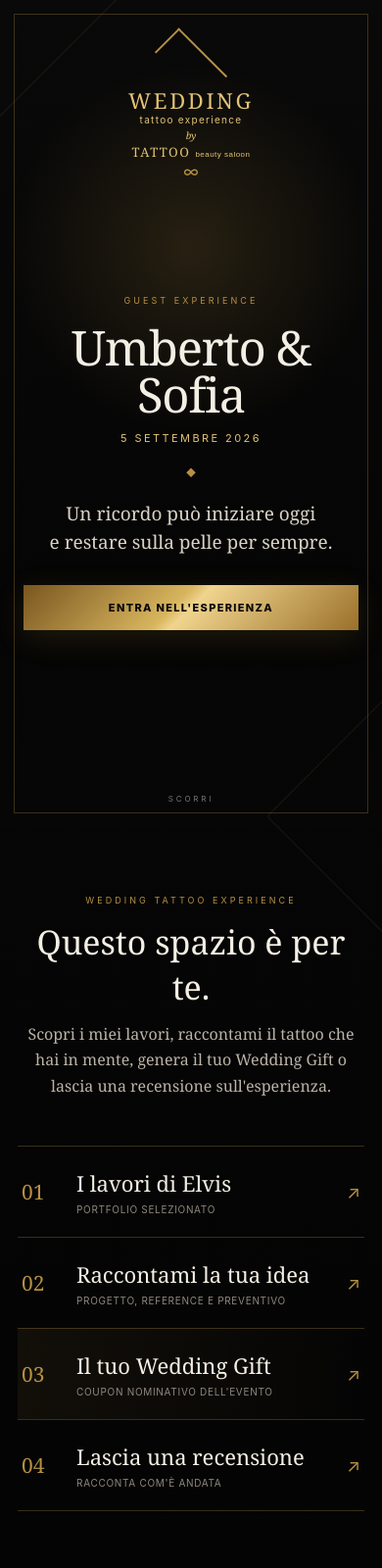
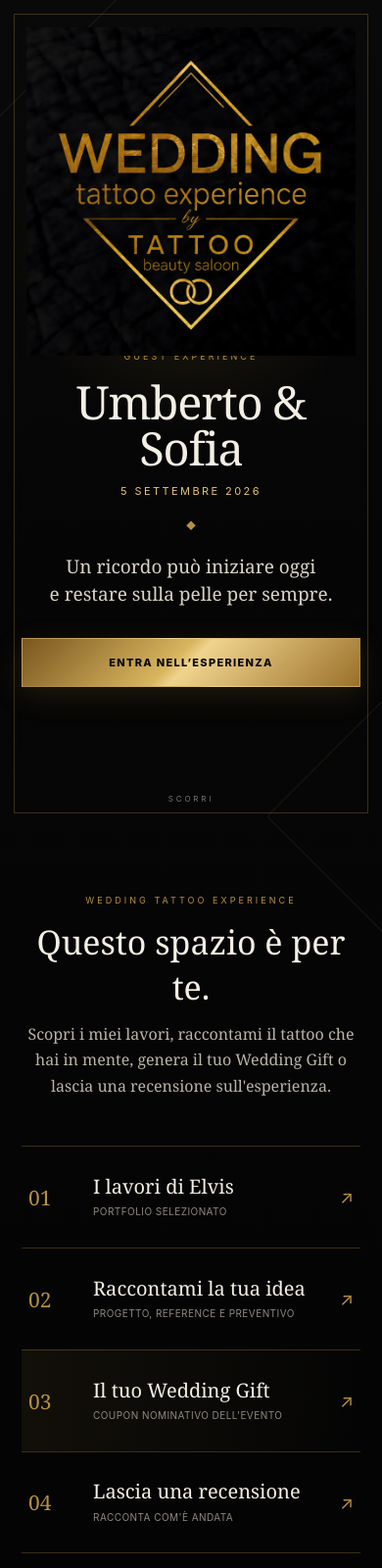
Before and after one commit to elvis23678/wte-guest-hub, a plain HTML site: page index.html in a window 390 px wide. Shown: the top 1600 px of the page at 98% size. Drawn offline with Linux system fonts and the light colour scheme.

Commit message:
Add files via upload

```diff
--- a/app.js
+++ b/app.js
@@ -1,3 +1,4 @@
+document.addEventListener("DOMContentLoaded",()=>{ const h=document.querySelector(".hero .cta.gold"); if(h){h.textContent="ENTRA NELL’ESPERIENZA"; h.classList.add("gold");} });
 const C = window.WTE_GUEST_CONFIG;
 const $ = s => document.querySelector(s);
 const panels = [...document.querySelectorAll(".panel")];
--- a/index.html
+++ b/index.html
@@ -14,12 +14,7 @@
     <section class="hero">
       <div class="hero-frame"></div>
       <div class="logo-mark" aria-label="Wedding Tattoo Experience">
-        <div class="logo-top"></div>
-        <div class="logo-word">WEDDING</div>
-        <div class="logo-sub">tattoo experience</div>
-        <div class="logo-by">by</div>
-        <div class="logo-studio">TATTOO <span>beauty saloon</span></div>
-        <div class="rings">∞</div>
+        <img class="wte-logo" src="wte-logo.jpg" alt="Wedding Tattoo Experience by Tattoo Beauty Saloon">
       </div>
 
       <div class="event-kicker">GUEST EXPERIENCE</div>
--- a/styles.css
+++ b/styles.css
@@ -20,3 +20,34 @@ h1,h2,h3{font-family:Georgia,"Times New Roman",serif;font-weight:400}h1{font-siz
 .closing{text-align:center;padding:70px 24px;background:radial-gradient(circle at 50% 40%,rgba(182,144,67,.09),transparent 35%)}.closing h3{font-size:32px;line-height:1.22;letter-spacing:.07em;margin:16px 0 25px}
 footer{text-align:center;padding:34px 20px 60px;border-top:1px solid var(--line);color:#9e978d;font-size:11px;line-height:1.8}.footer-brand{font-family:Georgia,serif;color:var(--gold2);font-size:18px;letter-spacing:.08em}.footer-contact{color:#c4bba9}
 @media(min-width:700px){h1{font-size:68px}.hero{min-height:920px}.panel{padding-left:38px;padding-right:38px}.actions{padding-left:38px;padding-right:38px}.intro{padding-left:60px;padding-right:60px}}
+
+
+/* v0.2.1 mobile refinements */
+.logo-mark{width:min(78vw,330px);top:46px}
+.logo-word{font-family:Georgia,"Times New Roman",serif;font-size:25px;letter-spacing:.16em;color:var(--gold2)}
+.logo-sub{font-family:Georgia,"Times New Roman",serif;font-size:13px;letter-spacing:.28em;color:#eee;margin-top:7px}
+.logo-rule{width:62%;height:1px;background:linear-gradient(90deg,transparent,var(--gold),transparent);margin:11px auto 8px}
+.logo-studio{font-size:8px;letter-spacing:.24em;color:var(--gold)}
+.hero .cta.gold{display:flex!important;align-items:center;justify-content:center;max-width:360px;min-height:50px;margin:0 auto;background:linear-gradient(135deg,#79561f,#d8b55e 45%,#f0d48e 50%,#9a702a)!important;color:#080808!important;text-decoration:none!important;border:1px solid rgba(244,214,145,.35)!important}
+.action-text{display:flex;flex-direction:column;gap:7px;min-width:0}
+.action-text b{line-height:1.12}
+.action-text small{line-height:1.45;margin-top:0!important}
+.action-card{min-height:104px;padding:22px 7px}
+@media(max-width:430px){
+  .hero{padding-left:22px;padding-right:22px}
+  h1{font-size:47px}
+  .actions{padding-left:22px;padding-right:22px}
+  .action-card{grid-template-columns:54px minmax(0,1fr) 22px;gap:12px}
+  .action-text b{font-size:20px}
+  .action-text small{font-size:10px;letter-spacing:.045em}
+}
+
+
+/* v0.2.2 — original WTE logo asset */
+.logo-mark{width:min(82vw,390px);top:28px;z-index:2}
+.wte-logo{display:block;width:100%;height:auto;object-fit:contain;mix-blend-mode:normal}
+.event-kicker{margin-top:220px}
+@media(max-width:430px){
+  .logo-mark{width:min(86vw,370px);top:28px}
+  .event-kicker{margin-top:225px}
+}
```
Also changed, not shown: README.txt, wte-logo.jpg (added).
